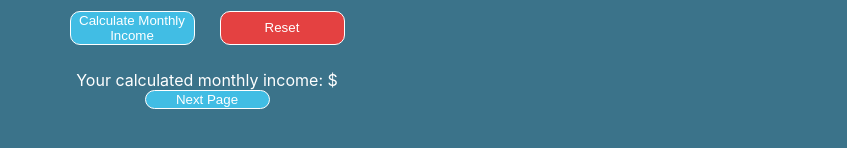
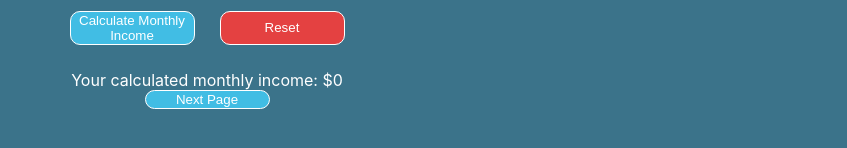
Before and after one commit to macrowell70/mortgage-calculator, a React (Create React App) app: page /income in a window 1280 px wide. Both pictures are taken after typing "5" into the empty fields and a click on the button "Calculate Monthly Income". Shown: the part 382-530 px from the top of the page, without its empty margins (433-1280 px from the left). Built offline with nearby package versions, Linux system fonts and the light colour scheme.

Commit message:
updates income calculator to save final figures in state

```diff
--- a/src/App.js
+++ b/src/App.js
@@ -22,7 +22,6 @@ function App() {
 
   const updateFigures = (figure, value) => {
     setFinalFigures({...finalFigures, [figure]: value});
-    console.log(finalFigures)
   };
 
   const handleNavigate = page => {
--- a/src/Components/IncomeCalculator.js
+++ b/src/Components/IncomeCalculator.js
@@ -10,8 +10,9 @@ export default function IncomeCalculator(props) {
     const { updateFigures, handleNavigate } = props;
     const [paycheckIsEntered, setPaycheckIsEntered] = useState(false);
     const [formValues, setFormValues] = useState(initialFormValues);
+    const [income, setIncome] = useState(0)
 
-    const pickMultiple = (frequency) => {
+    const pickMultiple = frequency => {
         let multiple = 0;
         switch (frequency) {
             case 'monthly':
@@ -36,9 +37,8 @@ export default function IncomeCalculator(props) {
     const handleSubmit = evt => {
         evt.preventDefault();
         const {paycheck, frequency} = formValues;
-        const calculatedInc =
-            Math.round(paycheck * pickMultiple(frequency)/12 * 100)/100;
-        updateFigures('income', calculatedInc);
+        setIncome(Math.round(paycheck * pickMultiple(frequency)/12 * 100)/100);
+        updateFigures('income', income);
         setFormValues(initialFormValues);
         setPaycheckIsEntered(true);
     };
@@ -83,7 +83,7 @@ export default function IncomeCalculator(props) {
                 {paycheckIsEntered && (
                     <div
                         className='calculated-income'>
-                        {`Your calculated monthly income: $`}
+                        {`Your calculated monthly income: $${income}`}
                         <button onClick={() => handleNavigate('/expenses')}>Next Page</button>
                     </div>
                 )}
```
